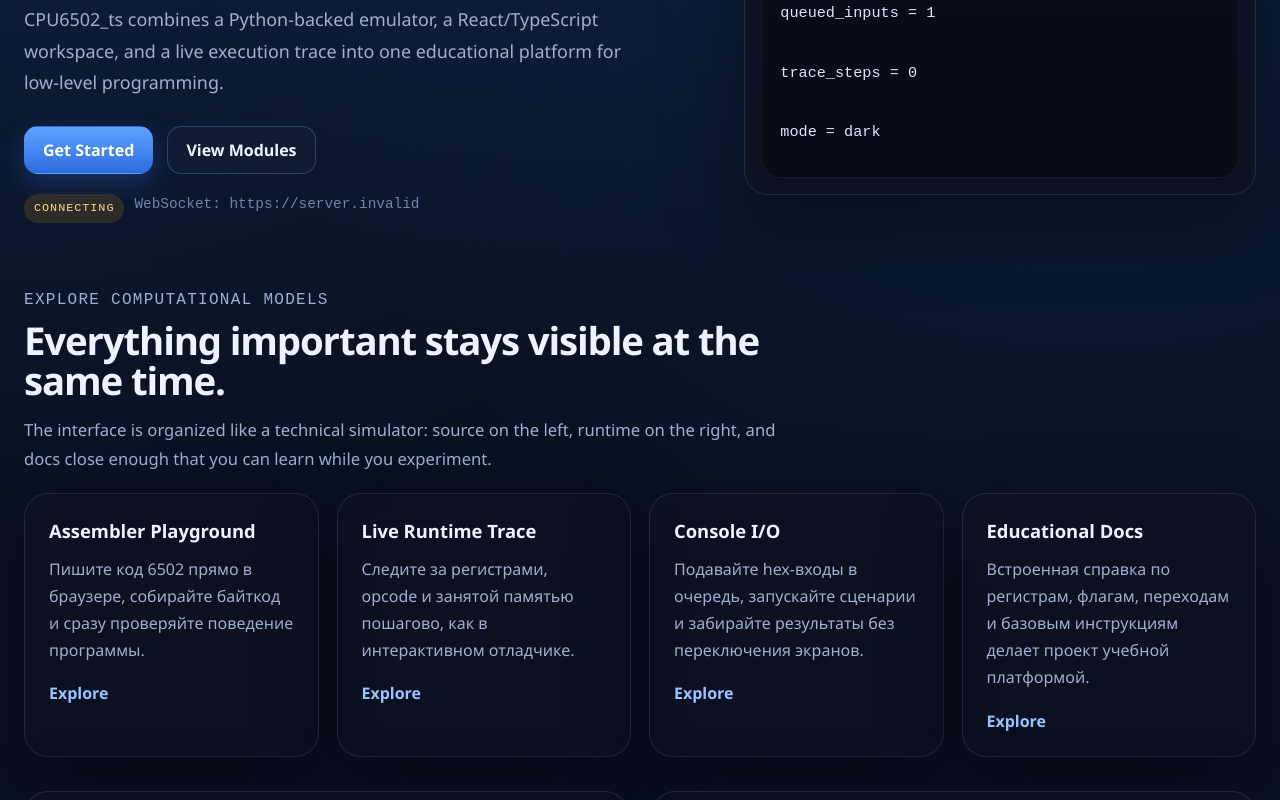
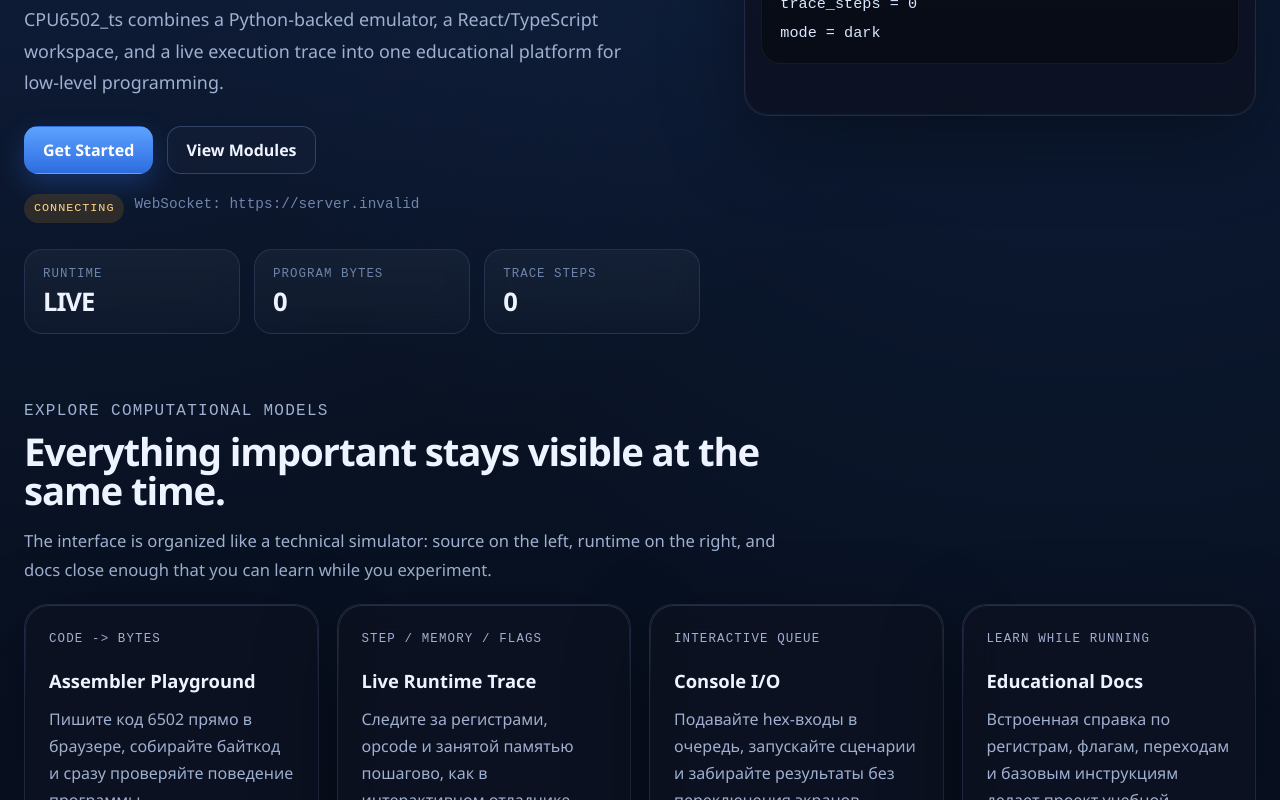
Before and after one commit to sasokpk/CPU6502_ts, a React (Vite) app: page / in a window 1280 px wide. Shown: the part 700-1500 px from the top of the page. Built offline with nearby package versions, Linux system fonts and the light colour scheme; no server answers.

Commit message:
minor redisighn

```diff
--- a/src/App.css
+++ b/src/App.css
@@ -20,11 +20,14 @@
   --danger-bg: rgba(136, 37, 69, 0.24);
   --danger-text: #ff9db8;
   --shadow: 0 24px 80px rgba(0, 0, 0, 0.35);
+  --glow: radial-gradient(circle at top, rgba(93, 162, 255, 0.22), transparent 58%);
   --editor-height: 56vh;
 
   min-height: 100vh;
   padding: 24px;
   color: var(--text);
+  position: relative;
+  overflow: hidden;
 }
 
 .siteShell[data-theme='light'] {
@@ -49,6 +52,35 @@
   --danger-bg: rgba(224, 94, 132, 0.16);
   --danger-text: #a3214e;
   --shadow: 0 24px 80px rgba(46, 69, 113, 0.16);
+  --glow: radial-gradient(circle at top, rgba(63, 126, 240, 0.16), transparent 58%);
+}
+
+.siteShell::before,
+.siteShell::after {
+  content: '';
+  position: absolute;
+  inset: auto;
+  pointer-events: none;
+  z-index: 0;
+}
+
+.siteShell::before {
+  top: -120px;
+  left: 8%;
+  width: 520px;
+  height: 520px;
+  background: var(--glow);
+  filter: blur(24px);
+}
+
+.siteShell::after {
+  right: -140px;
+  top: 140px;
+  width: 420px;
+  height: 420px;
+  border-radius: 999px;
+  background: radial-gradient(circle, rgba(103, 167, 255, 0.12), transparent 66%);
+  filter: blur(20px);
 }
 
 .topbar,
@@ -60,6 +92,8 @@
 .footer {
   width: min(1400px, 100%);
   margin: 0 auto;
+  position: relative;
+  z-index: 1;
 }
 
 .topbar {
@@ -76,6 +110,26 @@
   background: var(--panel);
   backdrop-filter: blur(18px);
   box-shadow: var(--shadow);
+}
+
+.topbar::after,
+.heroTerminal::after,
+.featureCard::after,
+.panel::after,
+.docCard::after,
+.ctaSection::after {
+  content: '';
+  position: absolute;
+  inset: 0;
+  border-radius: inherit;
+  padding: 1px;
+  background: linear-gradient(180deg, rgba(255, 255, 255, 0.12), transparent 32%, transparent 70%, rgba(93, 162, 255, 0.08));
+  -webkit-mask:
+    linear-gradient(#fff 0 0) content-box,
+    linear-gradient(#fff 0 0);
+  -webkit-mask-composite: xor;
+  mask-composite: exclude;
+  pointer-events: none;
 }
 
 .brand,
@@ -144,6 +198,10 @@
   gap: 28px;
   align-items: center;
   padding: 72px 0 40px;
+}
+
+.heroCopy {
+  padding-right: 16px;
 }
 
 .eyebrow,
@@ -235,6 +293,38 @@ button:hover {
   font-size: 0.9rem;
 }
 
+.metricStrip {
+  display: grid;
+  grid-template-columns: repeat(3, minmax(0, 1fr));
+  gap: 14px;
+  margin-top: 26px;
+  max-width: 760px;
+}
+
+.metricCard {
+  padding: 16px 18px;
+  border-radius: 18px;
+  border: 1px solid var(--border);
+  background: linear-gradient(180deg, rgba(255, 255, 255, 0.045), rgba(255, 255, 255, 0.02));
+  backdrop-filter: blur(12px);
+}
+
+.metricCard span {
+  display: block;
+  margin-bottom: 6px;
+  color: var(--soft);
+  font-family: "IBM Plex Mono", "Cascadia Code", monospace;
+  font-size: 0.78rem;
+  text-transform: uppercase;
+  letter-spacing: 0.08em;
+}
+
+.metricCard strong {
+  font-size: 1.6rem;
+  line-height: 1;
+  letter-spacing: -0.04em;
+}
+
 .statusPill {
   display: inline-flex;
   align-items: center;
@@ -266,6 +356,7 @@ button:hover {
 .docCard,
 .ctaSection,
 .footer {
+  position: relative;
   border: 1px solid var(--border);
   border-radius: 24px;
   background: var(--panel);
@@ -302,6 +393,10 @@ button:hover {
   font-family: "IBM Plex Mono", "Cascadia Code", monospace;
   font-size: 0.95rem;
   color: #d9e7ff;
+}
+
+.terminalBody p {
+  margin: 0;
 }
 
 .siteShell[data-theme='light'] .terminalBody {
@@ -357,6 +452,15 @@ button:hover {
 .featureCard,
 .docCard {
   padding: 24px;
+}
+
+.featureMeta {
+  margin: 0 0 14px;
+  color: var(--link);
+  font-family: "IBM Plex Mono", "Cascadia Code", monospace;
+  font-size: 0.78rem;
+  text-transform: uppercase;
+  letter-spacing: 0.09em;
 }
 
 .featureCard h3,
@@ -450,6 +554,7 @@ textarea {
   resize: vertical;
   font-family: "IBM Plex Mono", "Cascadia Code", monospace;
   line-height: 1.55;
+  box-shadow: inset 0 1px 0 rgba(255, 255, 255, 0.04);
 }
 
 input {
@@ -521,6 +626,7 @@ pre {
   border-radius: 20px;
   background: var(--card);
   border: 1px solid var(--border);
+  box-shadow: inset 0 1px 0 rgba(255, 255, 255, 0.03);
 }
 
 .stackCard.compact pre {
@@ -620,6 +726,7 @@ pre {
   border-radius: 16px;
   border: 1px solid var(--border);
   background: var(--panel-soft);
+  box-shadow: inset 0 1px 0 rgba(255, 255, 255, 0.03);
 }
 
 .regBox span {
@@ -719,6 +826,11 @@ pre {
     min-height: 320px;
   }
 
+  .metricStrip {
+    grid-template-columns: 1fr;
+    max-width: 420px;
+  }
+
   .docsGrid {
     grid-template-columns: 1fr;
   }
--- a/src/App.tsx
+++ b/src/App.tsx
@@ -173,18 +173,22 @@ const FEATURE_CARDS = [
   {
     title: 'Assembler Playground',
     text: 'Пишите код 6502 прямо в браузере, собирайте байткод и сразу проверяйте поведение программы.',
+    meta: 'code -> bytes',
   },
   {
     title: 'Live Runtime Trace',
     text: 'Следите за регистрами, opcode и занятой памятью пошагово, как в интерактивном отладчике.',
+    meta: 'step / memory / flags',
   },
   {
     title: 'Console I/O',
     text: 'Подавайте hex-входы в очередь, запускайте сценарии и забирайте результаты без переключения экранов.',
+    meta: 'interactive queue',
   },
   {
     title: 'Educational Docs',
     text: 'Встроенная справка по регистрам, флагам, переходам и базовым инструкциям делает проект учебной платформой.',
+    meta: 'learn while running',
   },
 ]
 
@@ -539,6 +543,20 @@ function App() {
             <span className={`statusPill ${status}`}>{status}</span>
             <span>WebSocket: {wsUrl.replace(/^wss?:\/\//, '')}</span>
           </div>
+          <div className="metricStrip">
+            <article className="metricCard">
+              <span>Runtime</span>
+              <strong>{result?.halted ? 'HALTED' : 'LIVE'}</strong>
+            </article>
+            <article className="metricCard">
+              <span>Program bytes</span>
+              <strong>{assembled.length || 0}</strong>
+            </article>
+            <article className="metricCard">
+              <span>Trace steps</span>
+              <strong>{result?.trace.length ?? 0}</strong>
+            </article>
+          </div>
         </div>
 
         <aside className="heroTerminal" aria-label="runtime preview">
@@ -576,6 +594,7 @@ function App() {
         <div className="featureGrid">
           {FEATURE_CARDS.map((card) => (
             <article key={card.title} className="featureCard">
+              <p className="featureMeta">{card.meta}</p>
               <h3>{card.title}</h3>
               <p>{card.text}</p>
               <a href="#workspace">Explore</a>
```
